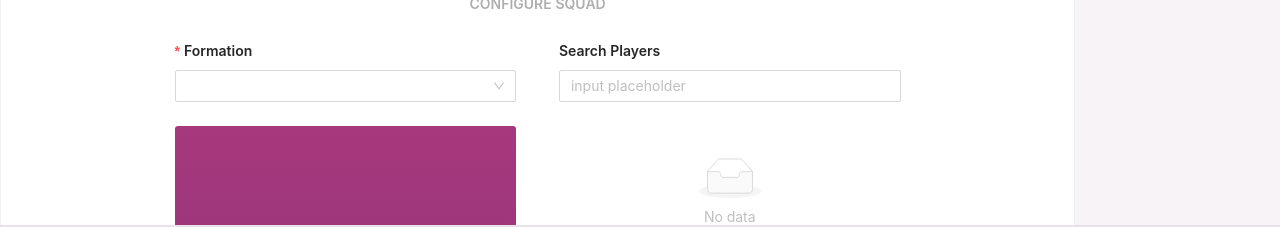
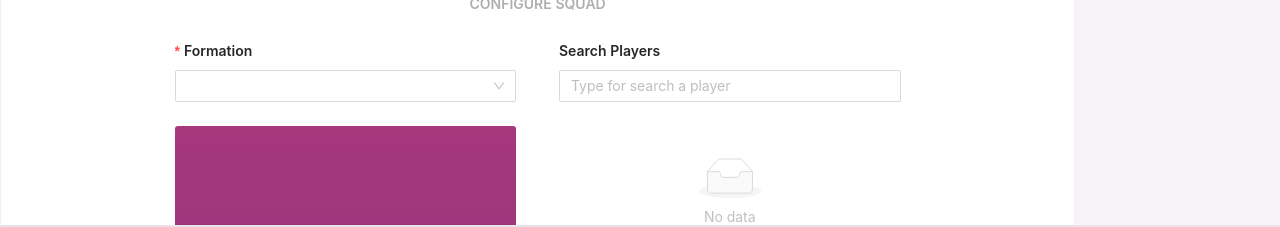
Before and after one commit to GuilhermePrado001/Squad-Management-Tool, a React (Create React App) app: page /create in a window 1280 px wide. Shown: the part 538-765 px from the top of the page. Built offline with nearby package versions, Linux system fonts and the light colour scheme.

Commit message:
Phase 2 - Apply Debouncing on search handler

```diff
--- a/src/components/Form/Form.jsx
+++ b/src/components/Form/Form.jsx
@@ -10,6 +10,7 @@ import '../Form/Form.scss';
 import PlayerCard from '../PlayerCard/PlayerCard';
 import TagsInput from 'react-tagsinput';
 import 'react-tagsinput/react-tagsinput.css'
+import { debounce, throttle } from 'lodash';
 
 const formations = [
     "3 - 2 - 2 - 3",
@@ -71,7 +72,7 @@ const FormComponent = () => {
     }, [])
 
     //Start api for search players
-    const searchHandler = async (e) => {
+    const searchHandler = debounce(async (e) => {
 
         e.preventDefault();
 
@@ -87,7 +88,7 @@ const FormComponent = () => {
         setLoading(false)
 
         setPlayerList([data]);
-    }
+    },1000)
 
     //Made edit flow if url has 'edit or config' path
     const editFlow = (values) => {
@@ -405,7 +406,7 @@ const FormComponent = () => {
                         <Col lg={{ span: 8, offset: 1 }}>
 
                             <Form.Item className="label-teams" label="Search Players">
-                                <Input onPressEnter={searchHandler} placeholder="input placeholder" />
+                                <Input onChange={searchHandler} placeholder="Type for search a player" />
                             </Form.Item>
 
                             <div className="squad">
```
